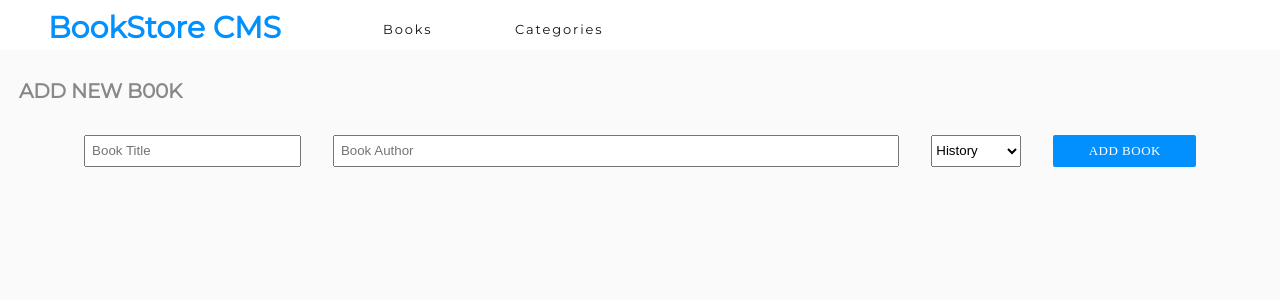
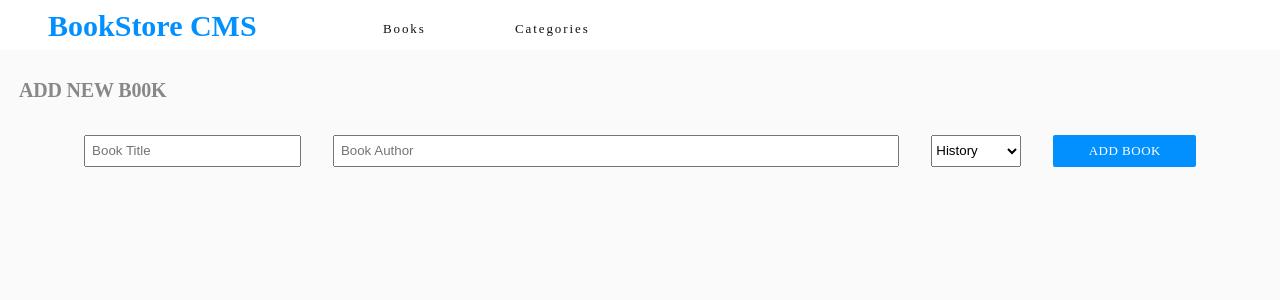
Before and after one commit to karam084/bookstore-react-app, a React (Create React App) app: page /form in a window 1280 px wide. Shown: the top 300 px of the page. Built offline with nearby package versions, Linux system fonts and the light colour scheme.

Commit message:
Fix linter errors

```diff
--- a/src/index.css
+++ b/src/index.css
@@ -31,7 +31,7 @@ body {
   width: 3.688rem;
   height: 1rem;
   margin: 1.125rem 2.563rem 0.688rem 0;
-  font-family: Montserrat;
+  font-family: initial;
   font-size: 0.813rem;
   font-weight: normal;
   font-stretch: normal;
@@ -51,13 +51,25 @@ body {
   align-items: center;
 }
 
+ul {
+  margin: 0.188rem 0.938rem 0.125rem 0;
+  font-family: initial;
+  font-size: 0.875rem;
+  font-weight: 300;
+  font-stretch: normal;
+  font-style: normal;
+  line-height: normal;
+  letter-spacing: normal;
+  color: #4386bf;
+}
+
 .card ul {
   list-style: none;
 }
 
 button {
   width: 8.938rem;
-  font-family: RobotoSlab;
+  font-family: initial;
   font-size: 0.813rem;
   font-weight: 300;
   font-stretch: normal;
@@ -92,11 +104,25 @@ input {
   padding: 0.4rem;
 }
 
+h1 {
+  width: 12.313rem;
+  height: 1.813rem;
+  margin: 0.188rem 20.188rem 0 0;
+  font-family: initial;
+  font-size: 1.375rem;
+  font-weight: bold;
+  font-stretch: normal;
+  font-style: normal;
+  line-height: normal;
+  letter-spacing: -0.2px;
+  color: #121212;
+}
+
 nav h1 {
   width: 15rem;
   height: 2.313rem;
   margin: 0.375rem 2.938rem 0.125rem 0;
-  font-family: Montserrat;
+  font-family: initial;
   font-size: 1.875rem;
   font-weight: bold;
   font-stretch: normal;
@@ -116,37 +142,11 @@ span .action {
   background-color: #fafafa;
 }
 
-h1 {
-  width: 12.313rem;
-  height: 1.813rem;
-  margin: 0.188rem 20.188rem 0 0;
-  font-family: RobotoSlab;
-  font-size: 1.375rem;
-  font-weight: bold;
-  font-stretch: normal;
-  font-style: normal;
-  line-height: normal;
-  letter-spacing: -0.2px;
-  color: #121212;
-}
-
 h4 {
   width: 6.688rem;
   height: 1.188rem;
   margin: 0.25rem 0 0;
-  font-family: RobotoSlab;
-  font-size: 0.875rem;
-  font-weight: 300;
-  font-stretch: normal;
-  font-style: normal;
-  line-height: normal;
-  letter-spacing: normal;
-  color: #4386bf;
-}
-
-ul {
-  margin: 0.188rem 0.938rem 0.125rem 0;
-  font-family: RobotoSlab;
+  font-family: initial;
   font-size: 0.875rem;
   font-weight: 300;
   font-stretch: normal;
@@ -160,12 +160,12 @@ ul {
   width: 10.875rem;
   height: 1.5rem;
   margin: 1.813rem 32.75rem 1.188rem 1.188rem;
-  font-family: Montserrat;
+  font-family: initial;
   font-size: 1.25rem;
   font-weight: bold;
   font-stretch: normal;
   font-style: normal;
   line-height: normal;
   letter-spacing: -0.18px;
-  color: #888888;
+  color: #888;
 }
```
